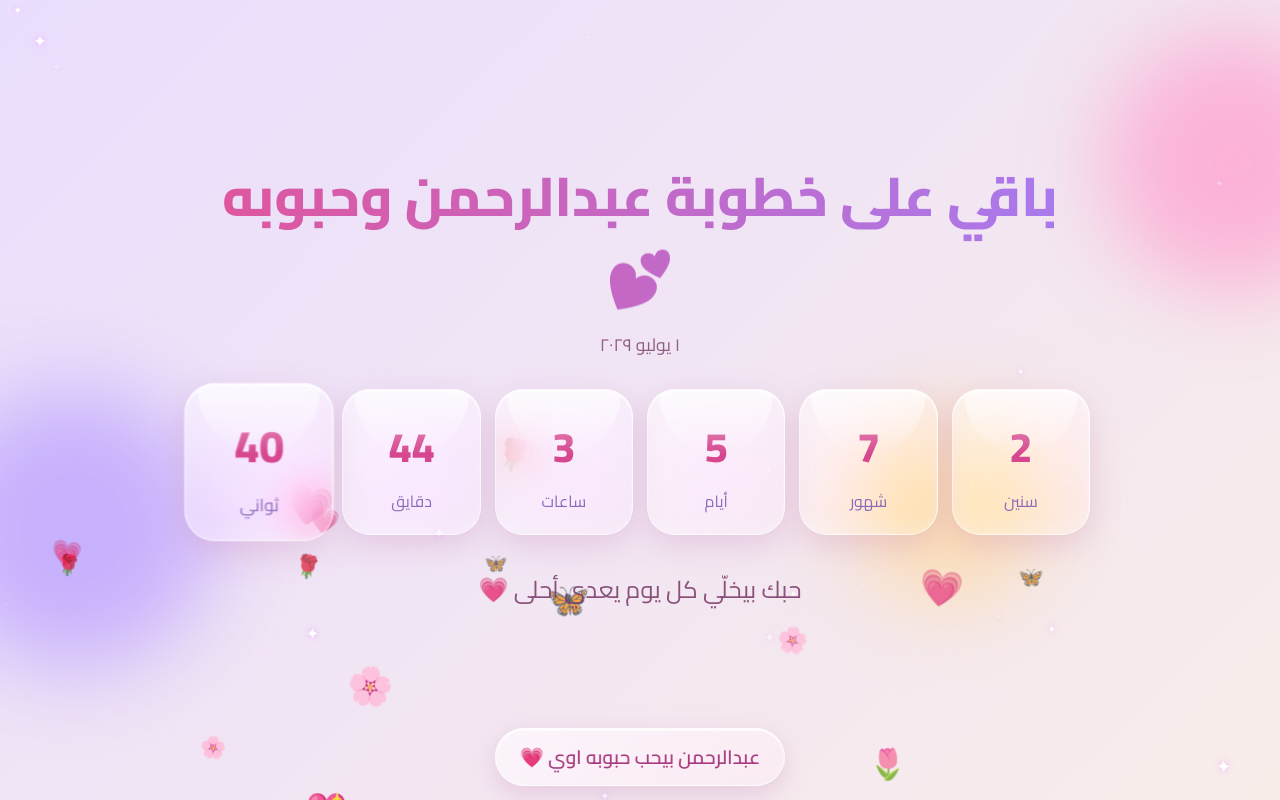
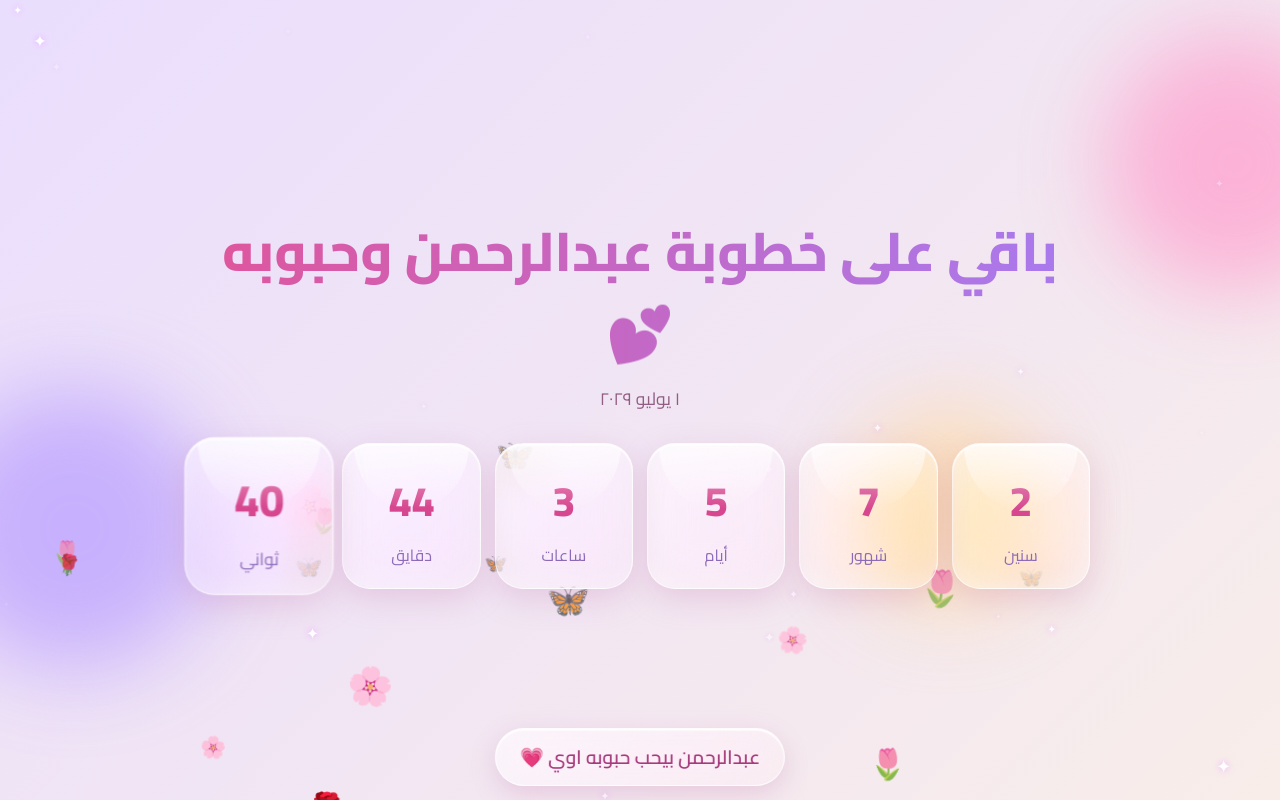
Before and after one commit to Abdulrahman-20-09/abdo-and-hboba, a plain HTML site: page index.html in a window 1280 px wide. Drawn offline with Linux system fonts and the light colour scheme.

Commit message:
Remove quote section and update emoji list
Removed the quote section and adjusted the emoji array.

```diff
--- a/index.html
+++ b/index.html
@@ -40,7 +40,6 @@ h1{font-size:clamp(1.8rem,6vw,3.4rem);font-weight:800;margin-bottom:8px;backgrou
   <p class="sub">١ يوليو ٢٠٢٩</p>
   <div id="timer" class="cards"></div>
   <div id="done"><h1>🎉 مبروك الخطوبة 🎉</h1></div>
-  <p class="quote" id="quote"></p>
 </div>
 <div class="foot">عبدالرحمن بيحب حبوبه اوي 💗</div>
 <script>
@@ -78,10 +77,7 @@ function finish(){
     c.style.left=Math.random()*100+'vw';c.style.animationDuration=(3+Math.random()*3)+'s';document.body.appendChild(c);setTimeout(()=>c.remove(),6500)},120);
 }
 const iv=setInterval(tick,1000);tick();
-const quotes=['حبك بيخلّي كل يوم يعدي أحلى 💗','كل ثانية بتعدي بتقرّبنا من يومنا 🌸','إنتي أحلى حاجة حصلتلي 🦋','الأيام حلوة أوي وإنتي فيها ✨','هنعدي الأيام دي سوا، وبعدها يبدأ أحلى حكاية 💍'];
-let qi=0;const q=document.getElementById('quote');q.textContent=quotes[0];
-setInterval(()=>{q.style.opacity=0;setTimeout(()=>{qi=(qi+1)%quotes.length;q.textContent=quotes[qi];q.style.opacity=1},800)},5000);
-const em=['💖','🌹','🦋','🌸','💗','🌷'];
+const em=['🌹','🦋','🌸','🌷'];
 function spawn(){const f=document.createElement('div');f.className='float';f.textContent=em[Math.random()*em.length|0];
   f.style.left=Math.random()*100+'vw';f.style.fontSize=(16+Math.random()*22)+'px';f.style.animationDuration=(9+Math.random()*8)+'s';document.body.appendChild(f);setTimeout(()=>f.remove(),17500)}
 setInterval(spawn,700);for(let i=0;i<8;i++)setTimeout(spawn,i*150);
```
